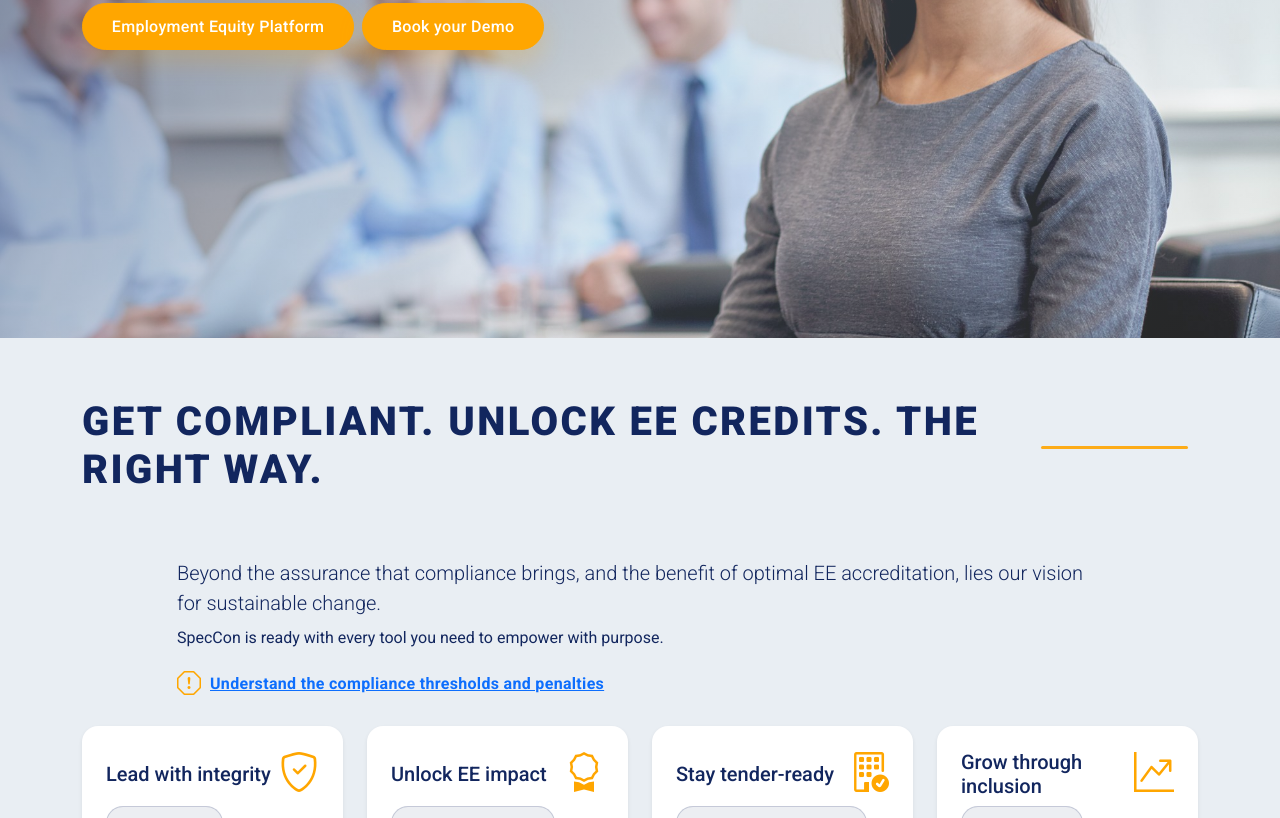
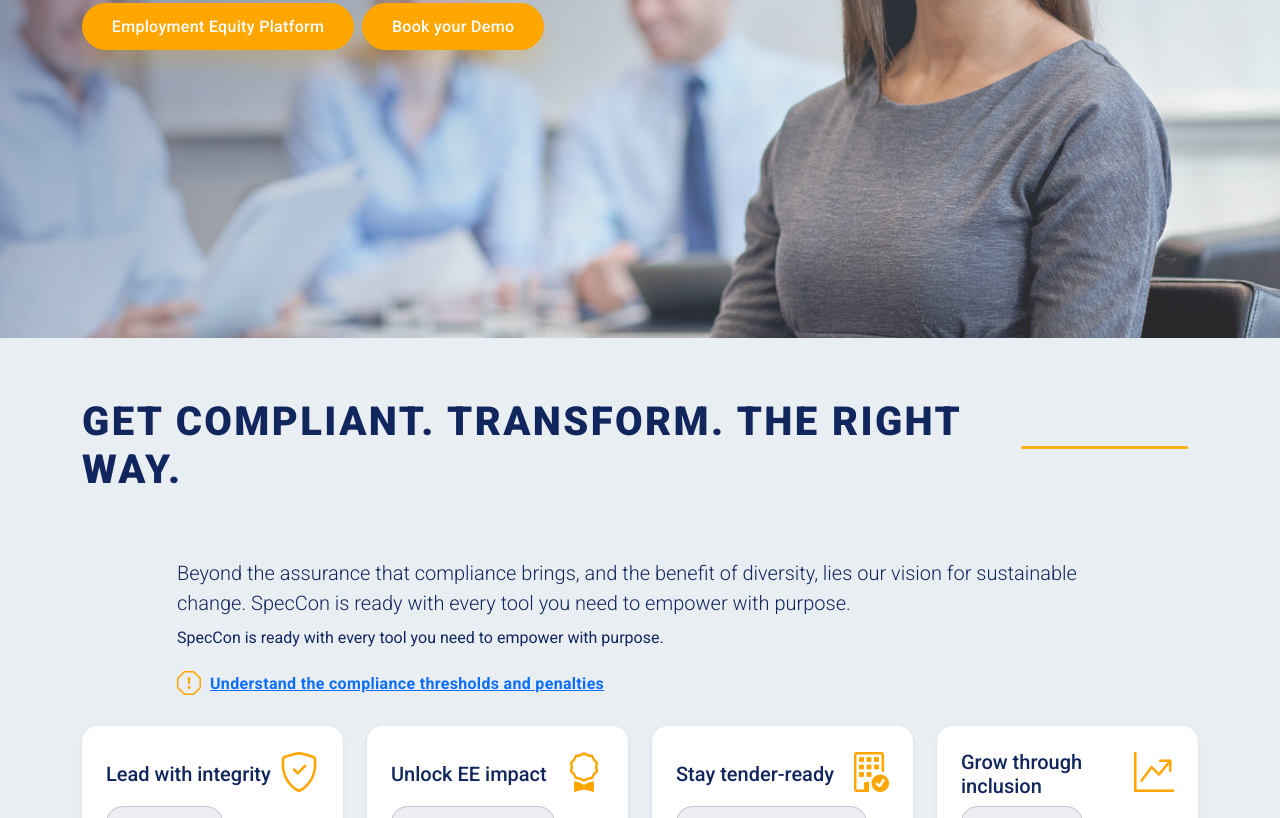
Before and after one commit to heinrichwest/Employmentequityact, a plain HTML site: page index.html in a window 1280 px wide. Shown: the part 462-1280 px from the top of the page. Drawn offline with Linux system fonts and the light colour scheme.

Commit message:
updated content

```diff
--- a/index.html
+++ b/index.html
@@ -174,7 +174,7 @@
       <section id="why-comply" class="section light-background">
         <div class="container">
           <div class="section-title">
-            <h2>Get Compliant. Unlock EE credits. The right way.</h2>
+            <h2>Get Compliant. Transform. The right way.</h2>
           </div>
 
           <!-- Intro -->
@@ -182,8 +182,9 @@
           <div class="row justify-content-center">
             <div class="col-lg-10">
               <p class="lead mb-2">
-                Beyond the assurance that compliance brings, and the benefit of optimal EE accreditation, lies our vision for sustainable change.
-              </p>
+                Beyond the assurance that compliance brings, and the benefit of diversity, lies our vision for sustainable change.
+SpecCon is ready with every tool you need to empower with purpose.
+   </p>
 
               <p class="mb-3">
                 SpecCon is ready with every tool you need to empower with purpose.
```
